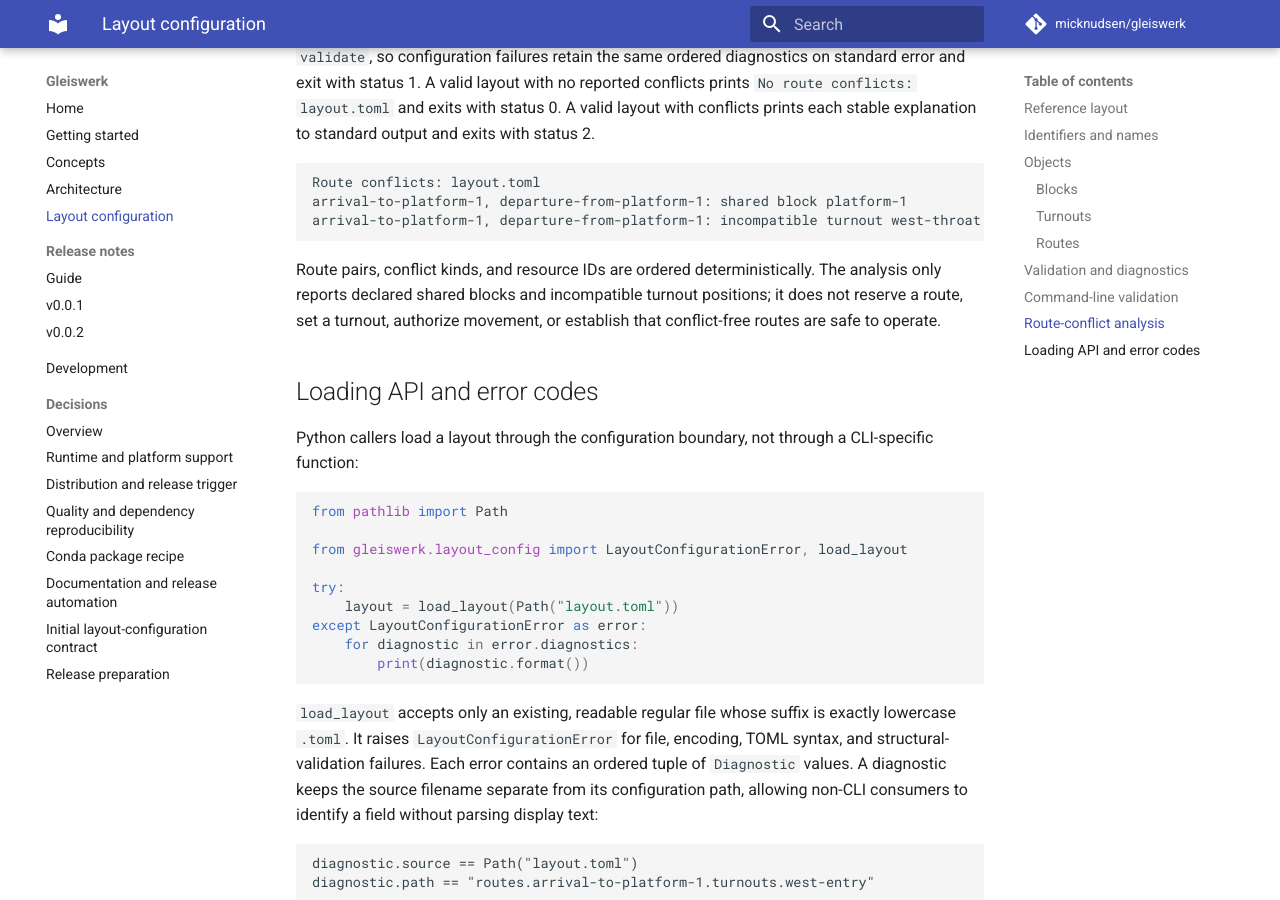
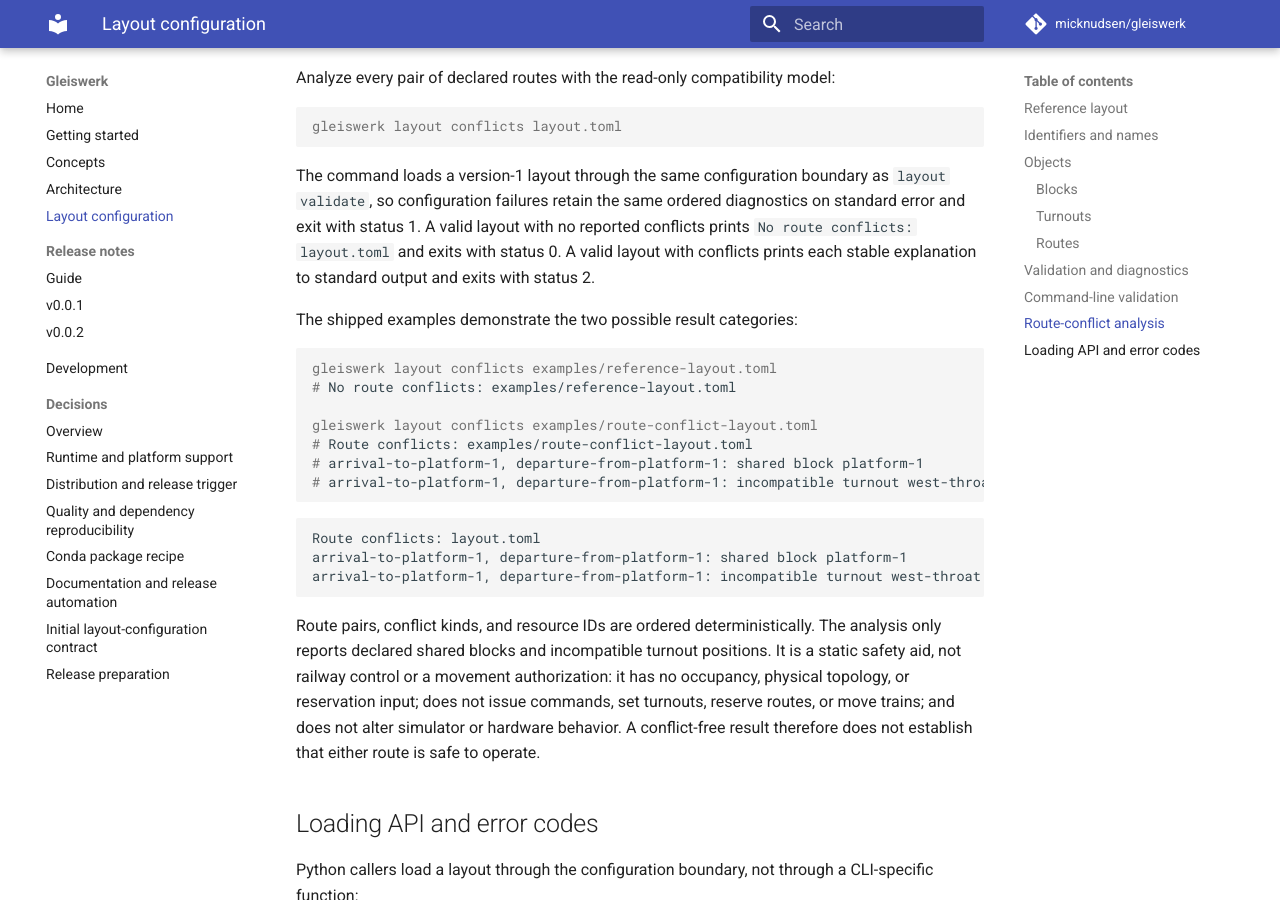
Before and after one commit to micknudsen/gleiswerk, an MkDocs documentation site: the page built from docs/layout-configuration.md, in a window 1280 px wide and 900 px high, scrolled down 3928 px. Built offline with MkDocs 1.6.1 and Material for MkDocs 9.7.7, drawn with Linux system fonts in a browser that asks for light colours; comment, search, counter and statistics services are not loaded; some of the changed text lies outside the part shown.

Commit message:
docs: add route conflict analysis examples (#50)

````diff
--- a/docs/layout-configuration.md
+++ b/docs/layout-configuration.md
@@ -14,8 +14,15 @@ The compact [reference layout](https://github.com/micknudsen/gleiswerk/blob/mast
 exercises every version-1 vocabulary element: blocks, turnouts, routes, and
 turnout requirements. It is validated through the public command-line interface
 in the automated test suite, so it is the canonical full-layout example for
-this documentation. Like every version-1 layout, it is descriptive
-configuration only and does not imply operating behavior.
+this documentation. Its two routes have no declared shared block or
+incompatible turnout requirement, so it is also the compatible route-pair
+example. Like every version-1 layout, it is descriptive configuration only and
+does not imply operating behavior.
+
+The checked-in [route-conflict example](https://github.com/micknudsen/gleiswerk/blob/master/examples/route-conflict-layout.toml)
+contains a pair that shares `platform-1` and requires opposite positions for
+`west-throat`. It demonstrates both kinds of reported conflict. Automated
+tests exercise both examples through the public `layout conflicts` command.
 
 The following conceptual track plan illustrates the names used by the reference
 layout. Schema version 1 does not encode or validate topology, so the diagram
@@ -180,6 +187,18 @@ conflicts prints `No route conflicts: layout.toml` and exits with status 0. A
 valid layout with conflicts prints each stable explanation to standard output
 and exits with status 2.
 
+The shipped examples demonstrate the two possible result categories:
+
+```console
+gleiswerk layout conflicts examples/reference-layout.toml
+# No route conflicts: examples/reference-layout.toml
+
+gleiswerk layout conflicts examples/route-conflict-layout.toml
+# Route conflicts: examples/route-conflict-layout.toml
+# arrival-to-platform-1, departure-from-platform-1: shared block platform-1
+# arrival-to-platform-1, departure-from-platform-1: incompatible turnout west-throat (normal, reverse)
+```
+
 ```text
 Route conflicts: layout.toml
 arrival-to-platform-1, departure-from-platform-1: shared block platform-1
@@ -188,8 +207,11 @@ arrival-to-platform-1, departure-from-platform-1: incompatible turnout west-thro
 
 Route pairs, conflict kinds, and resource IDs are ordered deterministically.
 The analysis only reports declared shared blocks and incompatible turnout
-positions; it does not reserve a route, set a turnout, authorize movement, or
-establish that conflict-free routes are safe to operate.
+positions. It is a static safety aid, not railway control or a movement
+authorization: it has no occupancy, physical topology, or reservation input;
+does not issue commands, set turnouts, reserve routes, or move trains; and does
+not alter simulator or hardware behavior. A conflict-free result therefore
+does not establish that either route is safe to operate.
 
 ## Loading API and error codes
 
````
Also changed, not shown: docs/architecture.md (+4 -2 lines), 2 other files.
